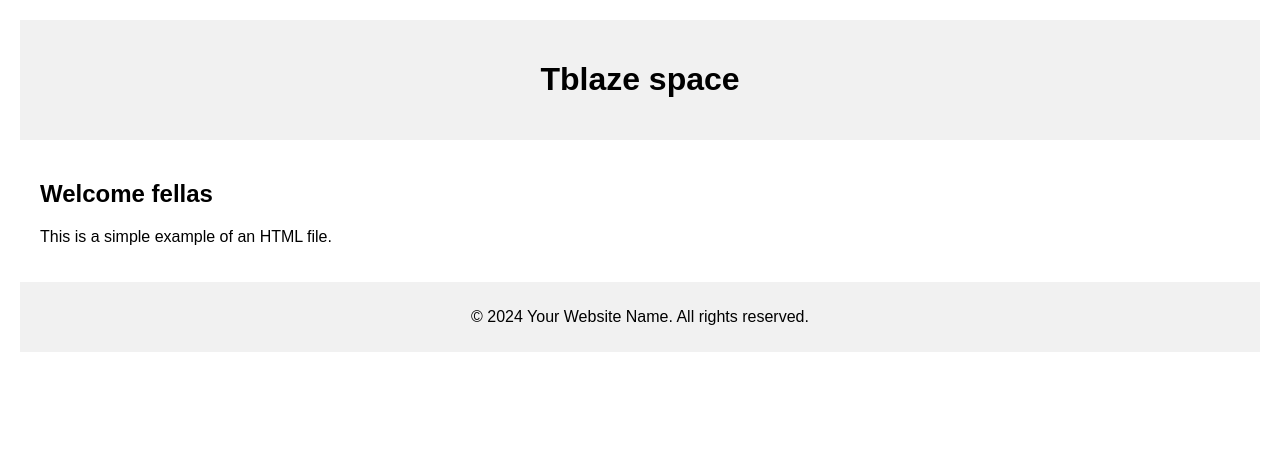
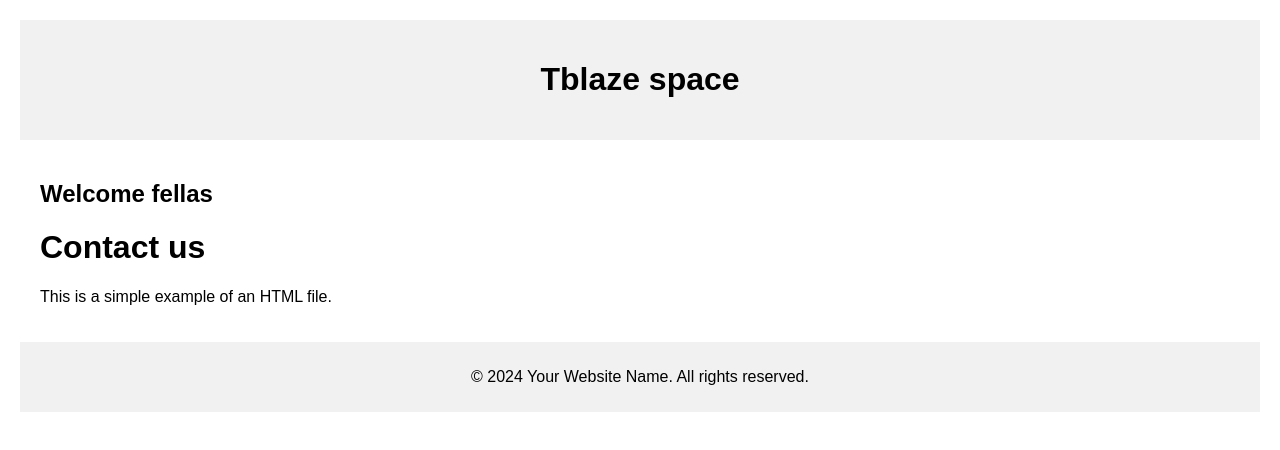
Before and after one commit to timolblaze/Git_lesson_101, a plain HTML site: page index.html in a window 1280 px wide. Drawn offline with Linux system fonts and the light colour scheme.

Commit message:
create index.html

```diff
--- a/index.html
+++ b/index.html
@@ -37,6 +37,7 @@
 
     <main>
         <h2>Welcome fellas</h2>
+	<h1>Contact us</h1>
         <p>This is a simple example of an HTML file.</p>
         <!-- Add your content here -->
     </main>
```
